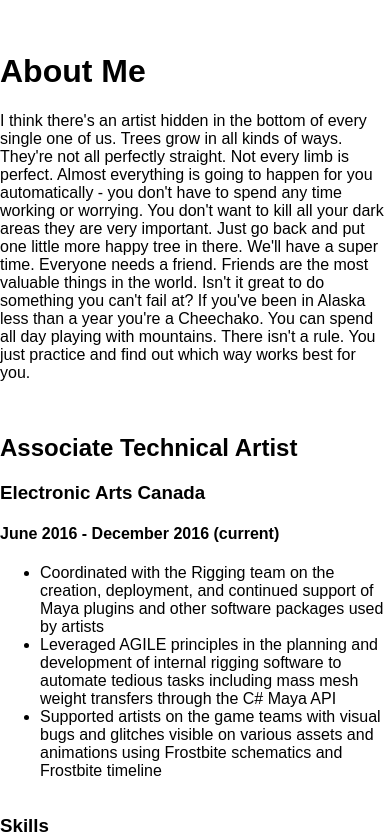
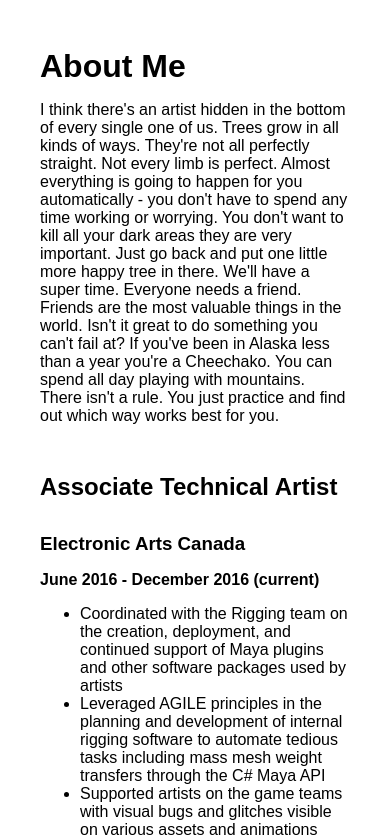
Before and after one commit to jeremy-jtlo/create-react-playground, a React (Create React App) app: page / in a window 390 px wide. Shown: the top 839 px of the page. Built offline with nearby package versions, Linux system fonts and the light colour scheme.

Commit message:
Reformatting data rows, spacing elements out

```diff
--- a/src/components/row.js
+++ b/src/components/row.js
@@ -13,8 +13,10 @@ export default class Row extends Component {
         }
         return(
             <div className="flex-container">
+                <div className="col-12of12">
+                    <h2>{this.props.job_title}</h2>
+                </div>
                 <div className="col-8of12">
-                    <h2>{this.props.job_title}</h2>
                     <h3 className="job-header">{this.props.company}</h3>
                     <h4>{this.props.start_date} - {this.props.end_date}</h4>
                     <UlRender list={this.props.children}/>
--- a/src/styles/flex.css
+++ b/src/styles/flex.css
@@ -1,3 +1,6 @@
+[class*='col-'] > * {
+  margin: 1rem; }
+
 .flex-container {
   display: flex;
   flex-wrap: wrap;
@@ -41,10 +44,9 @@
       padding-right: 0; }
 
 .canvas {
-  width: 75%;
+  width: 85%;
   margin: 0 auto;
-  margin-top: 4rem;
-  /*max-width: 75%;*/ }
+  margin-top: 4rem; }
   .canvas.first {
     margin-top: 0; }
 
@@ -54,7 +56,10 @@
 @media (max-width: 73rem) {
   .canvas {
     width: 100%;
-    margin-top: 2rem; } }
+    margin-top: 2rem; }
+
+  body {
+    margin: 1.5rem; } }
 @media (max-width: 50rem) {
   .flex-container .col-4of12 {
     width: 50%; }
--- a/src/styles/flex.scss
+++ b/src/styles/flex.scss
@@ -1,3 +1,9 @@
+// Each column's items should have some space
+[class*='col-'] > * {
+  margin: 1rem;
+}
+
+// Row Rules
 .flex-container {
   display: flex;
   flex-wrap: wrap;
@@ -76,10 +82,9 @@
 
 // Canvas
 .canvas {
-  width: 75%;
+  width: 85%;
   margin: 0 auto;
   margin-top: 4rem;
-  /*max-width: 75%;*/
 
   &.first {
     margin-top: 0;
@@ -92,8 +97,12 @@
 
 @media(max-width: 73rem) {
   .canvas {
-      width: 100%;
-      margin-top: 2rem;
+    width: 100%;
+    margin-top: 2rem;
+  }
+
+  body {
+    margin: 1.5rem;
   }
 }
 
```
